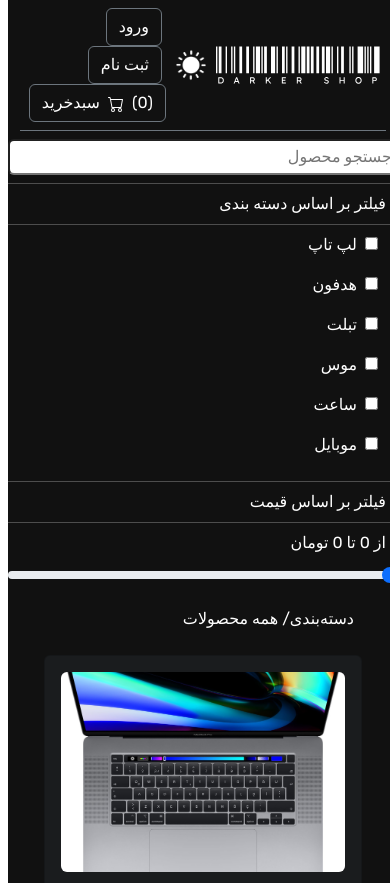
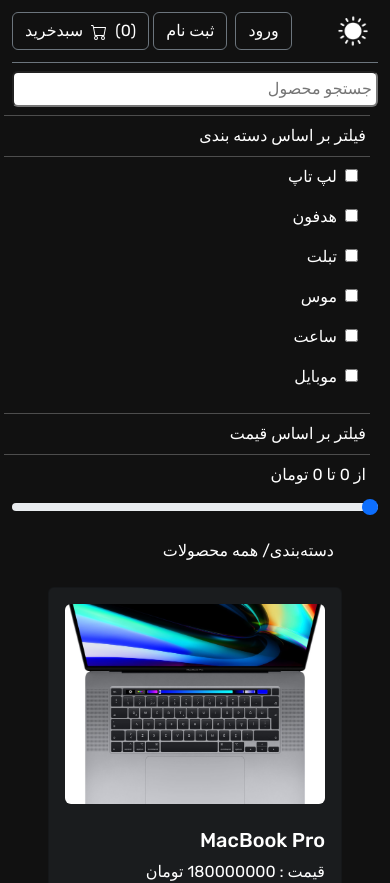
Before and after one commit to Mehranlip/Darker-Shop-React, a React (Vite) app in the folder client/: page / in a window 390 px wide. Shown: the top 883 px of the page. Built offline with nearby package versions, Linux system fonts and the light colour scheme.

Commit message:
fix sm display

```diff
--- a/client/src/components/Navbar.jsx
+++ b/client/src/components/Navbar.jsx
@@ -50,12 +50,12 @@
             <NavbarBs className="border-bottom border-secondary">
 
                 <NavbarBs.Collapse className="justify-content-between align-items-center">
-                    <div>
+                    <div className="d-none d-sm-block">
                         <a href="/">
                             {darkMode ? <img width="170px" src="../../public/logo.svg" /> : <img width="170px" src="../../public/logo-dark.svg" />}
                         </a>
                     </div>
-                    <div>
+                    <div >
 
                         {darkMode ? <img onClick={toggleDarkMode} src="../../public/light-mode-icon.png" width={50} /> : <img onClick={toggleDarkMode} src="../../public/dark-mode-icon.png" width={50} />}
 
--- a/client/src/pages/Shop.jsx
+++ b/client/src/pages/Shop.jsx
@@ -38,7 +38,7 @@
 
     return (
         <div dir="rtl">
-            <Row>
+            <Row className="m-0">
                 <Col sm={12} md={2}>
                     <div className="row">
                         {/* input search */}
```
